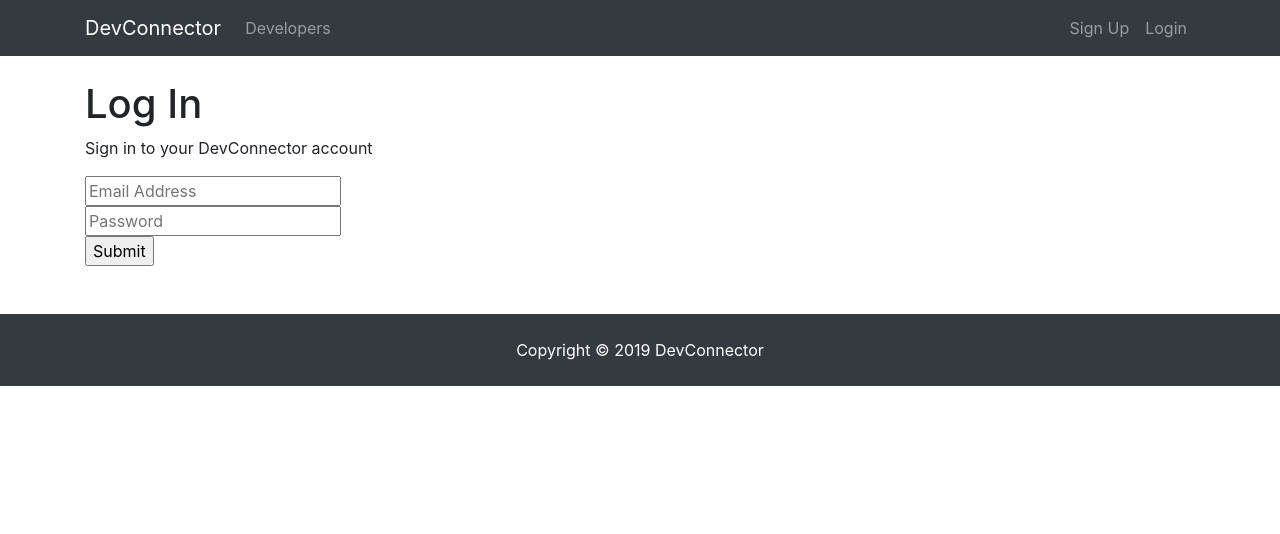
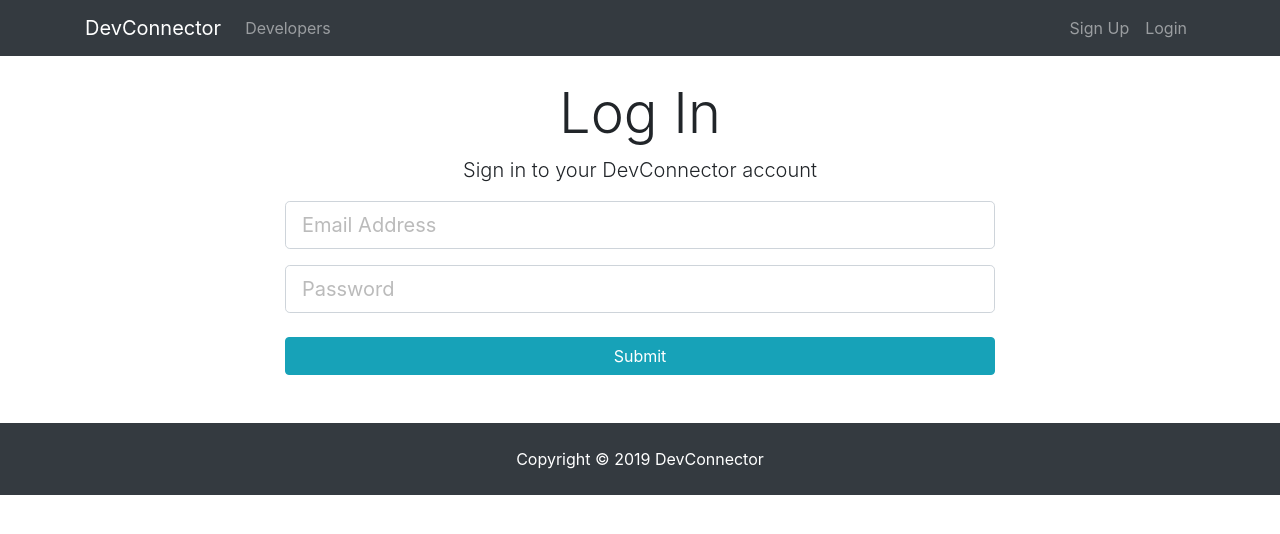
Before and after one commit to jongrantwritescode/devconnector, a React (Create React App) app in the folder client/: page /login in a window 1280 px wide. Shown: the top 534 px of the page. Built offline with nearby package versions, Linux system fonts and the light colour scheme.

Commit message:
register and login successful, no visual changes yet

```diff
--- a/client/src/components/auth/login.js
+++ b/client/src/components/auth/login.js
@@ -1,5 +1,5 @@
 import React, { Component } from "react";
-
+import axios from "axios";
 class Login extends Component {
   constructor() {
     super();
@@ -20,6 +20,13 @@ class Login extends Component {
       email: this.state.email,
       password: this.state.password
     };
+
+    axios
+      .post("/api/users/login", userData)
+      .then(res => console.log(res.data))
+      .catch(err => {
+        this.setState({ errors: err.response.data });
+      });
   };
 
   onChange = e => {
@@ -27,35 +34,35 @@ class Login extends Component {
   };
 
   render() {
-    const { errors } = this.state;
-
     return (
-      <div classNAme="login">
-        <div classNAme="container">
-          <div classNAme="row">
-            <div classNAme="col-md-8 m-auto">
-              <h1 classNAme="display-4 text-center">Log In</h1>
-              <p classNAme="lead text-center">
+      <div className="login">
+        <div className="container">
+          <div className="row">
+            <div className="col-md-8 m-auto">
+              <h1 className="display-4 text-center">Log In</h1>
+              <p className="lead text-center">
                 Sign in to your DevConnector account
               </p>
-              <form action="dashboard.html">
-                <div classNAme="form-group">
+              <form onSubmit={this.onSubmit}>
+                <div className="form-group">
                   <input
                     type="email"
-                    classNAme="form-control form-control-lg"
+                    className="form-control form-control-lg"
                     placeholder="Email Address"
                     name="email"
+                    onChange={this.onChange}
                   />
                 </div>
-                <div classNAme="form-group">
+                <div className="form-group">
                   <input
                     type="password"
-                    classNAme="form-control form-control-lg"
+                    className="form-control form-control-lg"
                     placeholder="Password"
                     name="password"
+                    onChange={this.onChange}
                   />
                 </div>
-                <input type="submit" classNAme="btn btn-info btn-block mt-4" />
+                <input type="submit" className="btn btn-info btn-block mt-4" />
               </form>
             </div>
           </div>
--- a/client/src/components/auth/register.js
+++ b/client/src/components/auth/register.js
@@ -8,7 +8,7 @@ class Register extends Component {
       name: "",
       email: "",
       password: "",
-      passwordConfim: "",
+      passwordConfirm: "",
       errors: {}
     };
 
@@ -27,11 +27,11 @@ class Register extends Component {
       name: this.state.name,
       email: this.state.email,
       password: this.state.password,
-      passwordConfim: this.state.passwordConfim
+      passwordConfirm: this.state.passwordConfirm
     };
 
     axios
-      .post("api/users/register", newUser)
+      .post("/api/users/register", newUser)
       .then(res => console.log(res.data))
       .catch(err => {
         this.setState({ errors: err.response.data });
@@ -39,8 +39,6 @@ class Register extends Component {
   };
 
   render() {
-    const { errors } = this.state;
-
     return (
       <div className="register">
         <div className="container">
@@ -50,14 +48,15 @@ class Register extends Component {
               <p className="lead text-center">
                 Create your DevConnector account
               </p>
-              <form action="create-profile.html">
+              <form onSubmit={this.onSubmit}>
                 <div className="form-group">
                   <input
                     type="text"
                     className="form-control form-control-lg"
                     placeholder="Name"
                     name="name"
-                    required
+                    value={this.state.name}
+                    onChange={this.onChange}
                   />
                 </div>
                 <div className="form-group">
@@ -66,6 +65,8 @@ class Register extends Component {
                     className="form-control form-control-lg"
                     placeholder="Email Address"
                     name="email"
+                    value={this.state.email}
+                    onChange={this.onChange}
                   />
                   <small className="form-text text-muted">
                     This site uses Gravatar so if you want a profile image, use
@@ -78,6 +79,8 @@ class Register extends Component {
                     className="form-control form-control-lg"
                     placeholder="Password"
                     name="password"
+                    value={this.state.password}
+                    onChange={this.onChange}
                   />
                 </div>
                 <div className="form-group">
@@ -85,7 +88,9 @@ class Register extends Component {
                     type="password"
                     className="form-control form-control-lg"
                     placeholder="Confirm Password"
-                    name="password2"
+                    name="passwordConfirm"
+                    value={this.state.passwordConfirm}
+                    onChange={this.onChange}
                   />
                 </div>
                 <input type="submit" className="btn btn-info btn-block mt-4" />
--- a/client/src/components/layout/Landing.js
+++ b/client/src/components/layout/Landing.js
@@ -15,10 +15,10 @@ class Landing extends Component {
                   from other developers
                 </p>
                 <hr />
-                <a href="register.html" className="btn btn-lg btn-info mr-2">
+                <a href="register" className="btn btn-lg btn-info mr-2">
                   Sign Up
                 </a>
-                <a href="login.html" className="btn btn-lg btn-light">
+                <a href="login" className="btn btn-lg btn-light">
                   Login
                 </a>
               </div>
--- a/client/src/components/layout/Navbar.js
+++ b/client/src/components/layout/Navbar.js
@@ -20,7 +20,7 @@ class Navbar extends Component {
           <div className="collapse navbar-collapse" id="mobile-nav">
             <ul className="navbar-nav mr-auto">
               <li className="nav-item">
-                <a className="nav-link" href="profiles.html">
+                <a className="nav-link" href="profiles">
                   {" "}
                   Developers
                 </a>
@@ -29,12 +29,12 @@ class Navbar extends Component {
 
             <ul className="navbar-nav ml-auto">
               <li className="nav-item">
-                <a className="nav-link" href="register.html">
+                <a className="nav-link" href="register">
                   Sign Up
                 </a>
               </li>
               <li className="nav-item">
-                <a className="nav-link" href="login.html">
+                <a className="nav-link" href="login">
                   Login
                 </a>
               </li>
```
